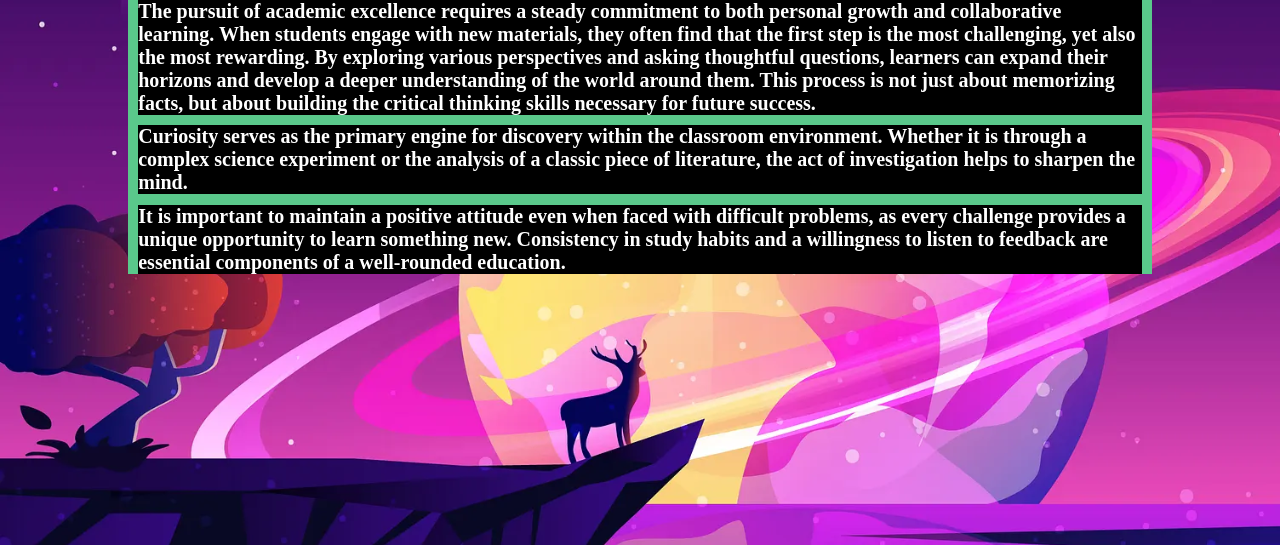
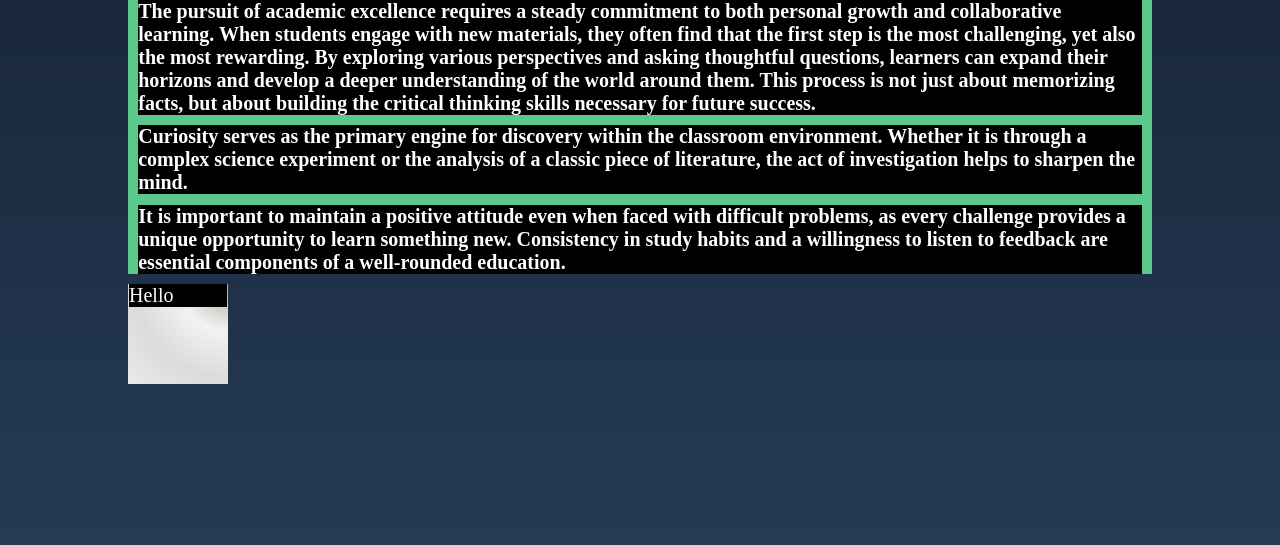
Before and after one commit to Chizzy-code123/practicing-css-chizzy, a plain HTML site: page backgrounds-and-text.html in a window 1280 px wide. Shown: the part 255-800 px from the top of the page. Drawn offline with Linux system fonts and the light colour scheme.

Commit message:
April 28

```diff
--- a/backgrounds-and-text.html
+++ b/backgrounds-and-text.html
@@ -9,7 +9,8 @@
     <style>
       body {
         background-color: ghostwhite;
-        background-image: url(images/background-image.webp);
+        /* background-image: url(images/background-image.webp); */
+        background-image: linear-gradient(#141e30, #243b55);
         background-repeat: no-repeat;
         background-size: cover;
         background-attachment: fixed;
@@ -54,6 +55,18 @@
       }
       section p {
         font-weight: bold;
+      }
+
+      div {
+        width: 100px;
+        height: 100px;
+        background-image: radial-gradient(
+          circle at top right,
+          #ada996,
+          #f2f2f2,
+          #dbdbdb,
+          #eaeaea
+        );
       }
     </style>
   </head>
@@ -110,6 +123,9 @@
         </p>
       </section>
 
+      <div>
+        <p>Hello</p>
+      </div>
       <br />
 
       <br />
```
